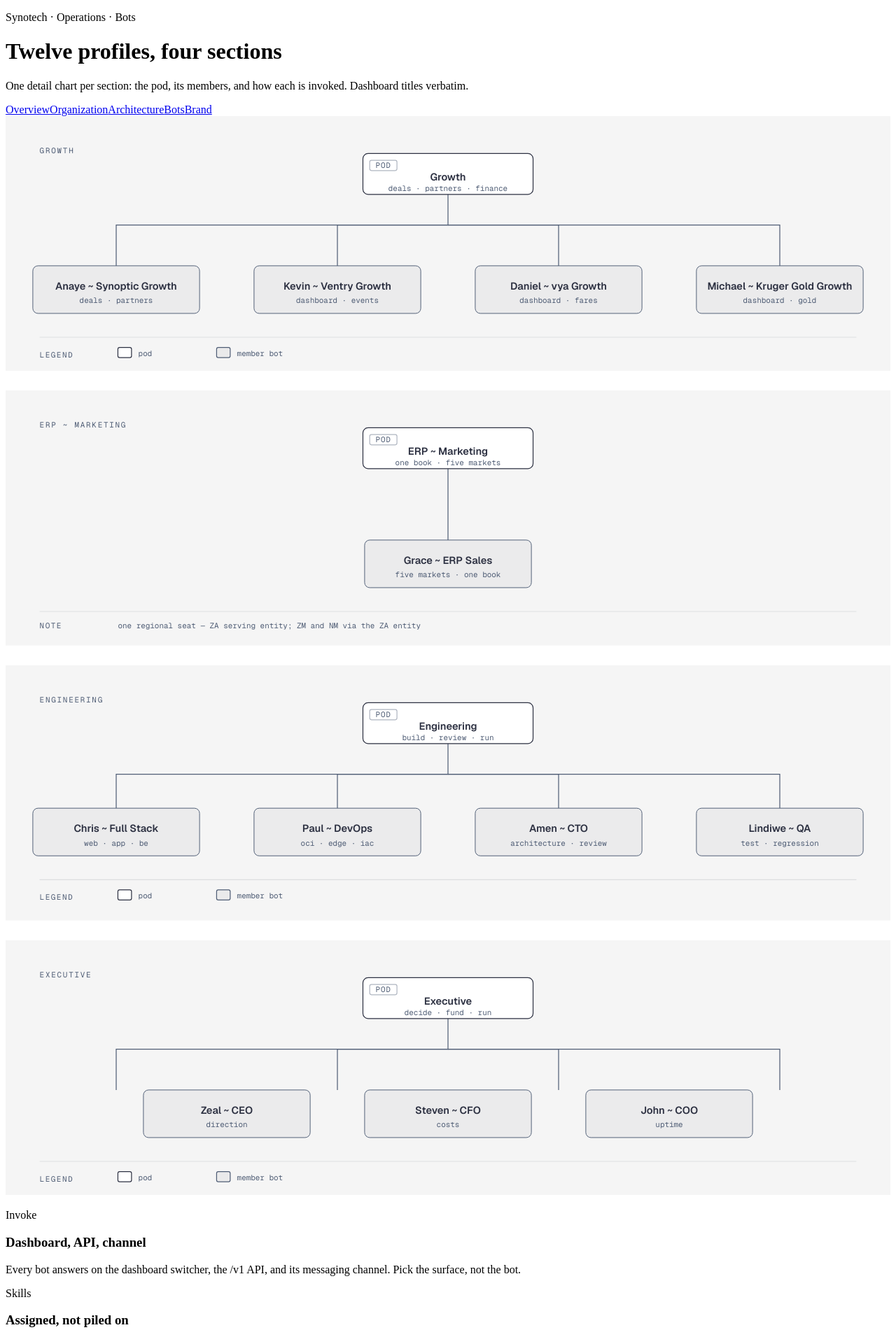
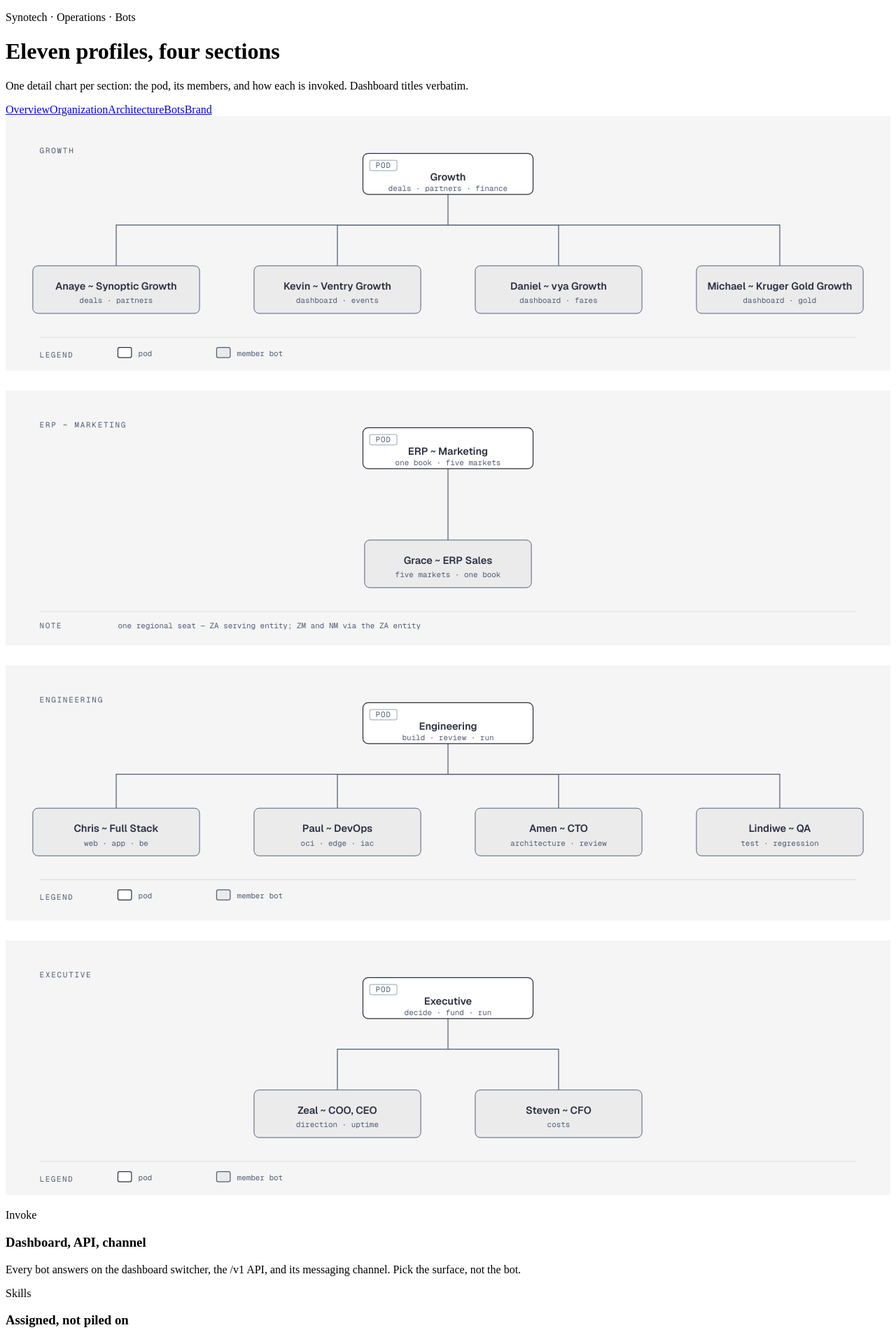
Before and after one commit to synoptic-agents/operations, a website built with Vite: page bots/index.html in a window 1280 px wide. Shown: the top 1901 px of the page at 70% size. Built offline with nearby package versions, Linux system fonts and the light colour scheme.

Commit message:
operations: eleven-bot fleet — Executive down to two, Zeal dual-hatted
- Executive chart: Zeal ~ COO, CEO (direction · uptime) with Steven ~ CFO
- counts to eleven on overview, organization and topology
- escalation line repointed to chief-executive (COO)/(CEO)

```diff
--- a/bots/index.html
+++ b/bots/index.html
@@ -11,7 +11,7 @@
   <div class="container">
     <div class="header">
       <p class="header-eyebrow">Synotech · Operations · Bots</p>
-      <h1>Twelve profiles, four sections</h1>
+      <h1>Eleven profiles, four sections</h1>
       <p class="subtitle">One detail chart per section: the pod, its members, and how each is invoked. Dashboard titles verbatim.</p>
       <nav class="topnav"><a href="/operations/">Overview</a><a href="/operations/organization/">Organization</a><a href="/operations/topology/">Architecture</a><a href="/operations/bots/" class="on">Bots</a><a href="/operations/brand/">Brand</a></nav>
     </div>
@@ -66,14 +66,11 @@
       <svg viewBox="0 0 1040 300" xmlns="http://www.w3.org/2000/svg" role="img" aria-label="Executive bots">
         <rect width="1040" height="300" fill="#f5f5f5"/>
         <text x="40" y="44" fill="#4f5d75" font-family="'Geist Mono',monospace" font-size="9" letter-spacing=".16em">EXECUTIVE</text>
-        <path d="M 520 92 L 520 128 L 130 128 L 130 176" fill="none" stroke="#4f5d75" stroke-width="1"/>
-        <path d="M 520 128 L 390 128 L 390 176" fill="none" stroke="#4f5d75" stroke-width="1"/>
+        <path d="M 520 92 L 520 128 L 390 128 L 390 176" fill="none" stroke="#4f5d75" stroke-width="1"/>
         <path d="M 520 128 L 650 128 L 650 176" fill="none" stroke="#4f5d75" stroke-width="1"/>
-        <path d="M 520 128 L 910 128 L 910 176" fill="none" stroke="#4f5d75" stroke-width="1"/>
         <rect x="420" y="44" width="200" height="48" rx="6" fill="#f5f5f5"/><rect x="420" y="44" width="200" height="48" rx="6" fill="#ffffff" stroke="#2d3142"/><rect x="428" y="52" width="32" height="12" rx="2" fill="transparent" stroke="#4f5d75" opacity=".45"/><text x="444" y="61" fill="#4f5d75" font-family="'Geist Mono',monospace" font-size="9" text-anchor="middle" letter-spacing=".08em">POD</text><text x="520" y="76" fill="#2d3142" font-family="'Geist',sans-serif" font-size="12" font-weight="600" text-anchor="middle">Executive</text><text x="520" y="88" fill="#4f5d75" font-family="'Geist Mono',monospace" font-size="9" text-anchor="middle">decide · fund · run</text>
-        <rect x="162" y="176" width="196" height="56" rx="6" fill="#f5f5f5"/><rect x="162" y="176" width="196" height="56" rx="6" fill="rgba(45,49,66,.05)" stroke="#4f5d75" stroke-width=".8"/><text x="260" y="204" fill="#2d3142" font-family="'Geist',sans-serif" font-size="12" font-weight="600" text-anchor="middle">Zeal ~ CEO</text><text x="260" y="220" fill="#4f5d75" font-family="'Geist Mono',monospace" font-size="9" text-anchor="middle">direction</text>
-        <rect x="422" y="176" width="196" height="56" rx="6" fill="#f5f5f5"/><rect x="422" y="176" width="196" height="56" rx="6" fill="rgba(45,49,66,.05)" stroke="#4f5d75" stroke-width=".8"/><text x="520" y="204" fill="#2d3142" font-family="'Geist',sans-serif" font-size="12" font-weight="600" text-anchor="middle">Steven ~ CFO</text><text x="520" y="220" fill="#4f5d75" font-family="'Geist Mono',monospace" font-size="9" text-anchor="middle">costs</text>
-        <rect x="682" y="176" width="196" height="56" rx="6" fill="#f5f5f5"/><rect x="682" y="176" width="196" height="56" rx="6" fill="rgba(45,49,66,.05)" stroke="#4f5d75" stroke-width=".8"/><text x="780" y="204" fill="#2d3142" font-family="'Geist',sans-serif" font-size="12" font-weight="600" text-anchor="middle">John ~ COO</text><text x="780" y="220" fill="#4f5d75" font-family="'Geist Mono',monospace" font-size="9" text-anchor="middle">uptime</text>
+        <rect x="292" y="176" width="196" height="56" rx="6" fill="#f5f5f5"/><rect x="292" y="176" width="196" height="56" rx="6" fill="rgba(45,49,66,.05)" stroke="#4f5d75" stroke-width=".8"/><text x="390" y="204" fill="#2d3142" font-family="'Geist',sans-serif" font-size="12" font-weight="600" text-anchor="middle">Zeal ~ COO, CEO</text><text x="390" y="220" fill="#4f5d75" font-family="'Geist Mono',monospace" font-size="9" text-anchor="middle">direction · uptime</text>
+        <rect x="552" y="176" width="196" height="56" rx="6" fill="#f5f5f5"/><rect x="552" y="176" width="196" height="56" rx="6" fill="rgba(45,49,66,.05)" stroke="#4f5d75" stroke-width=".8"/><text x="650" y="204" fill="#2d3142" font-family="'Geist',sans-serif" font-size="12" font-weight="600" text-anchor="middle">Steven ~ CFO</text><text x="650" y="220" fill="#4f5d75" font-family="'Geist Mono',monospace" font-size="9" text-anchor="middle">costs</text>
         <line x1="40" y1="260" x2="1000" y2="260" stroke="rgba(45,49,66,.12)"/><text x="40" y="284" fill="#4f5d75" font-family="'Geist Mono',monospace" font-size="9" letter-spacing=".14em">LEGEND</text><rect x="132" y="272" width="16" height="12" rx="2" fill="#ffffff" stroke="#2d3142"/><text x="156" y="282" fill="#4f5d75" font-family="'Geist Mono',monospace" font-size="9">pod</text><rect x="248" y="272" width="16" height="12" rx="2" fill="rgba(45,49,66,.05)" stroke="#4f5d75"/><text x="272" y="282" fill="#4f5d75" font-family="'Geist Mono',monospace" font-size="9">member bot</text>
       </svg>
     </div>
--- a/index.html
+++ b/index.html
@@ -12,7 +12,7 @@
     <div class="header">
       <p class="header-eyebrow">Synotech · Operations</p>
       <h1>Run the estate from one page</h1>
-      <p class="subtitle">Twelve bots, one box, one edge. Start with the organization — the architecture lives on its own page.</p>
+      <p class="subtitle">Eleven bots, one box, one edge. Start with the organization — the architecture lives on its own page.</p>
       <nav class="topnav"><a href="/operations/" class="on">Overview</a><a href="/operations/organization/">Organization</a><a href="/operations/topology/">Architecture</a><a href="/operations/bots/">Bots</a><a href="/operations/brand/">Brand</a></nav>
     </div>
 
@@ -41,7 +41,7 @@
 
     <div class="cards">
       <div class="card"><p class="eyebrow">Org first</p><div class="card-header"><span class="card-dot coral"></span><h3>Organization</h3></div><p>Command, lines, owners and escalation paths. <a href="/operations/organization/">Open →</a></p></div>
-      <div class="card"><p class="eyebrow">Agents</p><div class="card-header"><span class="card-dot ink"></span><h3>Bots</h3></div><p>Twelve gateway profiles by section. <a href="/operations/bots/">Open →</a></p></div>
+      <div class="card"><p class="eyebrow">Agents</p><div class="card-header"><span class="card-dot ink"></span><h3>Bots</h3></div><p>Eleven gateway profiles by section. <a href="/operations/bots/">Open →</a></p></div>
       <div class="card"><p class="eyebrow">Systems</p><div class="card-header"><span class="card-dot muted"></span><h3>Architecture</h3></div><p>Edge, VM and data planes — isolated here. <a href="/operations/topology/">Open →</a></p></div>
     </div>
 
```
Also changed, not shown: organization/index.html (+2 -2 lines), topology/index.html (+1 -1 lines).
